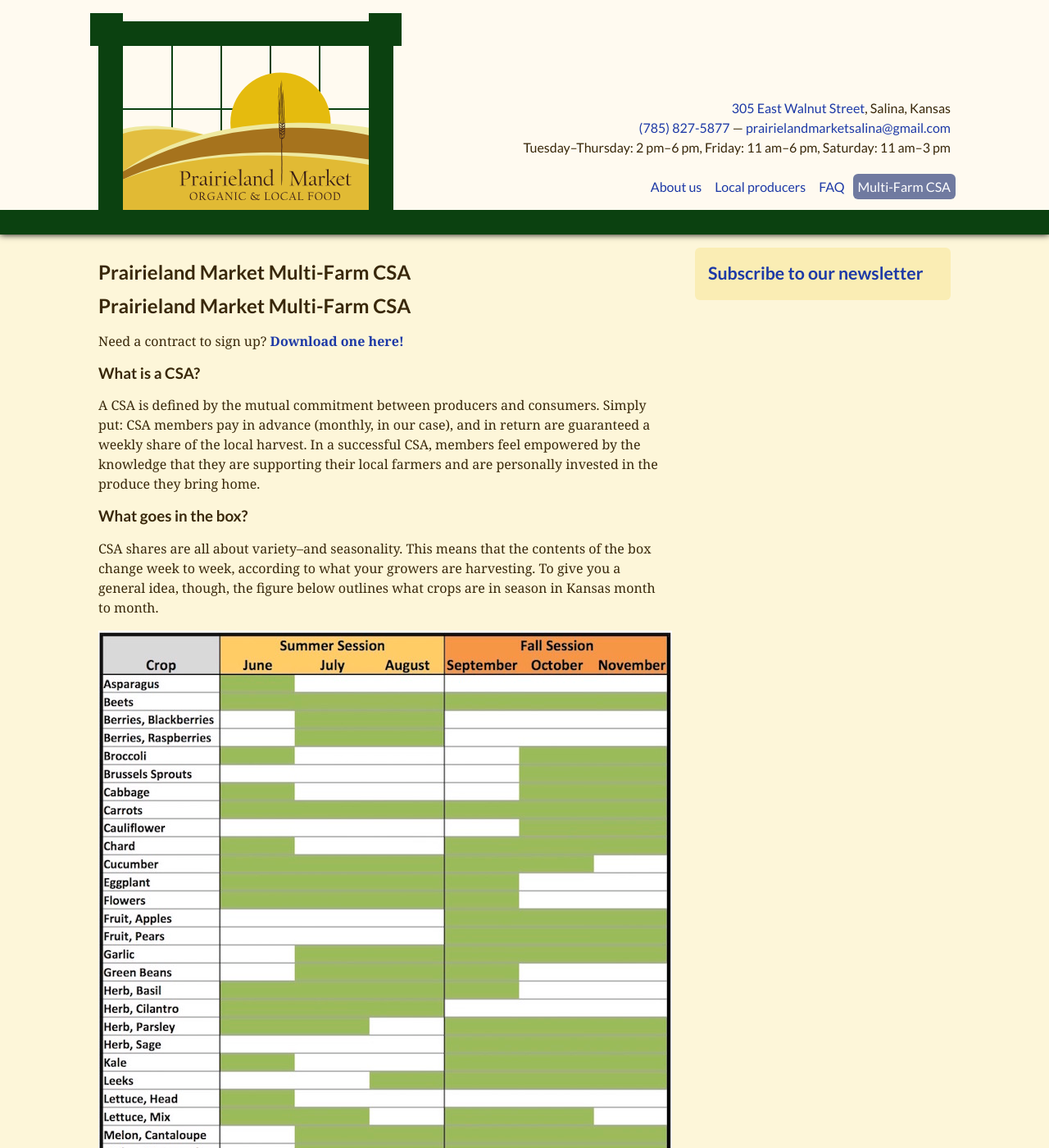
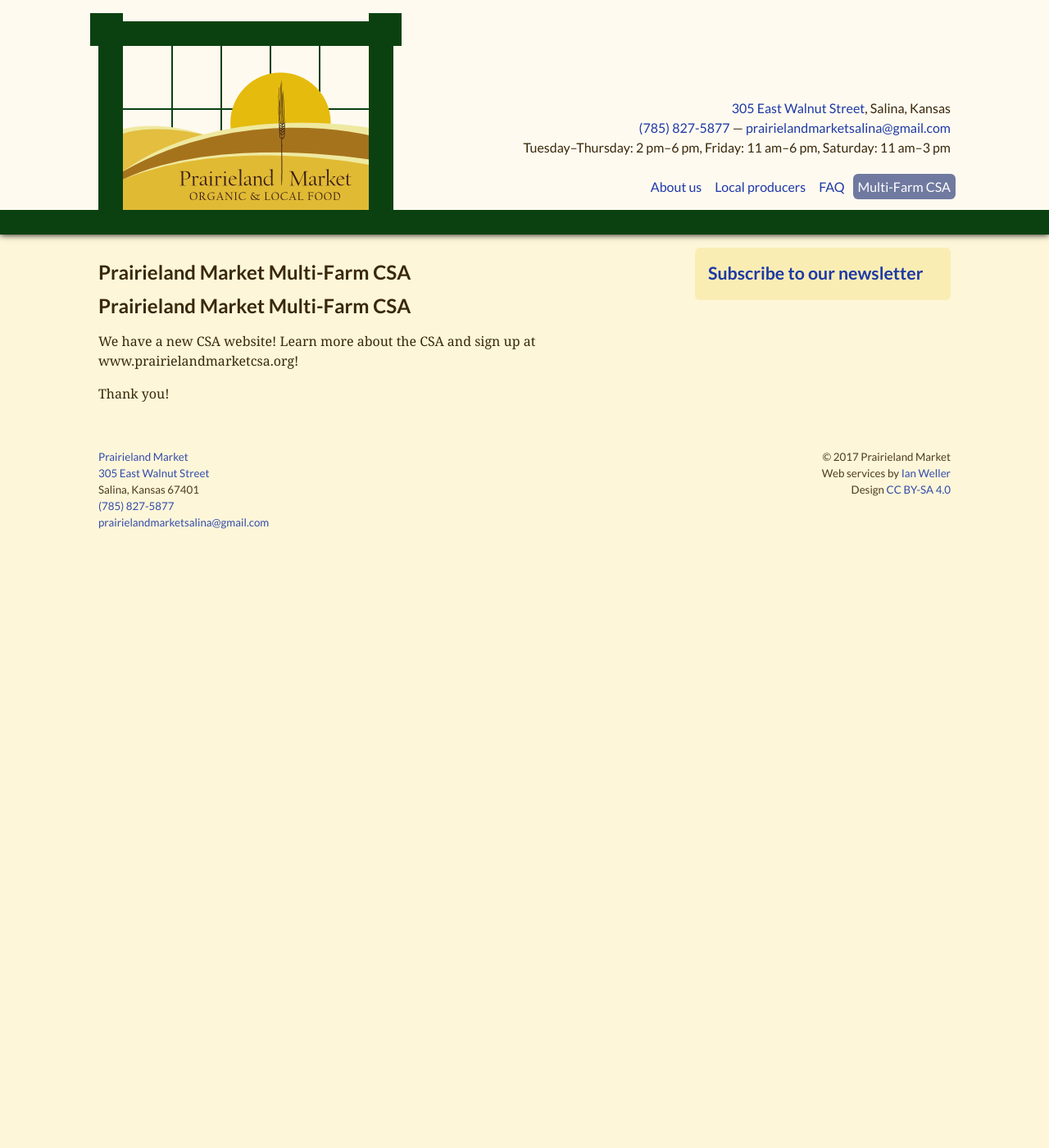
Before and after one commit to prairielandmarket/prairielandmarket.github.io, a Jekyll site: the page built from csa.md, in a window 1280 px wide and 1400 px high. Shown: the whole window at 82% size. Built offline with Jekyll 4.4.1, drawn with Linux system fonts in a browser that asks for light colours; nearby versions of some CDN libraries; our own code applies the rules of GitHub Pages for plain Markdown files; some of the changed text lies outside the part shown.

Commit message:
new website

```diff
--- a/csa.md
+++ b/csa.md
@@ -7,28 +7,6 @@ published: true
 
 
 ## Prairieland Market Multi-Farm CSA
-Need a contract to sign up? [**Download one here!**](prairielandmarket.github.io/MemberContract2016_FINAL.fillable.pdf)
+We have a new CSA website! Learn more about the CSA and sign up at www.prairielandmarketcsa.org!
 
-### What is a CSA?
-A CSA is defined by the mutual commitment between producers and consumers. Simply put: CSA members pay in advance (monthly, in our case), and in return are guaranteed a weekly share of the local harvest. In a successful CSA, members feel empowered by the knowledge that they are supporting their local farmers and are personally invested in the produce they bring home.
-
-### What goes in the box?
-CSA shares are all about variety--and seasonality. This means that the contents of the box change week to week, according to what your growers are harvesting. To give you a general idea, though, the figure below outlines what crops are in season in Kansas month to month.
-
-![CropSchedule_Cropped.jpg]({{site.baseurl}}/media/CropSchedule_Cropped.jpg)
-
-We'll include 8 to 10 different items in each produce share, and at least one kind of meat and cheese in each protein share.
-
-### Who are the growers supplying the CSA?
-Although many of the growers you're familiar with from Prairieland's retail store are also supplying the CSA, there are a few new faces as well. This year, we're partnering with the following farms:
-
-ACME Thelander Farms
-Alexander Farms
-[C&C Hightunnel Farms](https://www.facebook.com/CCHighTunnelFarms)
-[Country Home Berries](http://www.countryhomeberries.com/home.html)
-Gabe's Sunflower Oasis
-[Jirak Brothers Produce](http://jirakbros.com/)
-[Saline County Produce](https://www.facebook.com/salinecountyproduce)
-Twin Creek Farm
-
-We'll be adding more growers as the season progresses, so stay tuned!
+Thank you!
```
